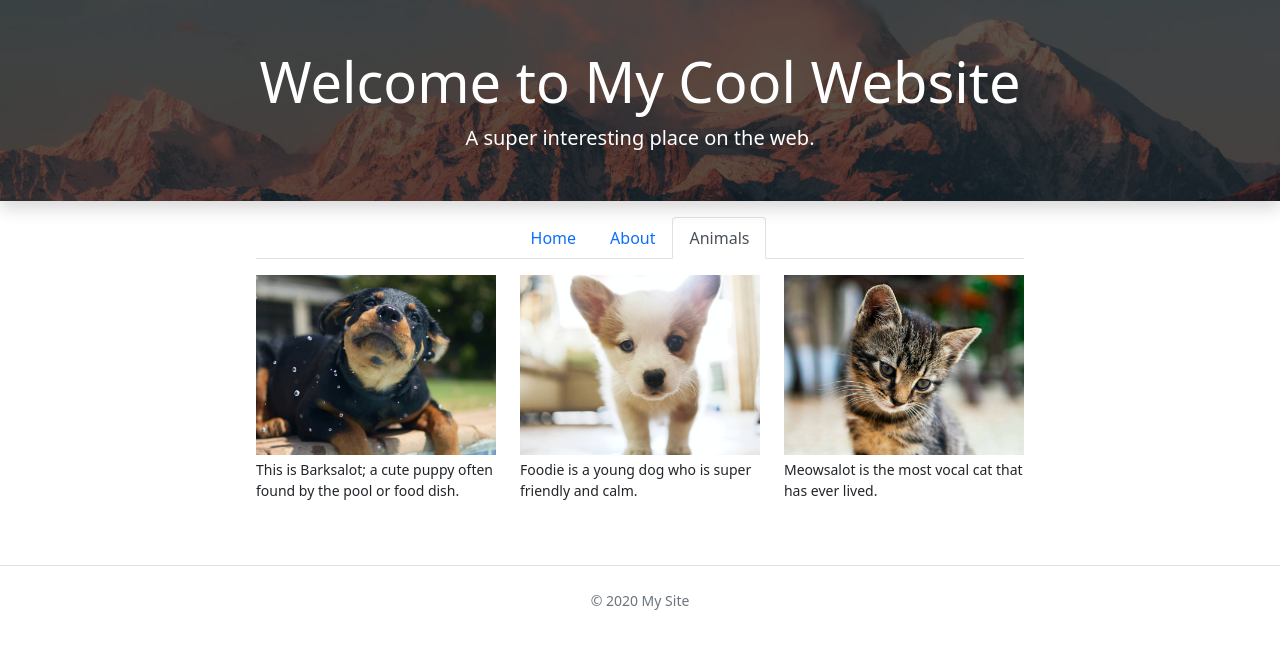
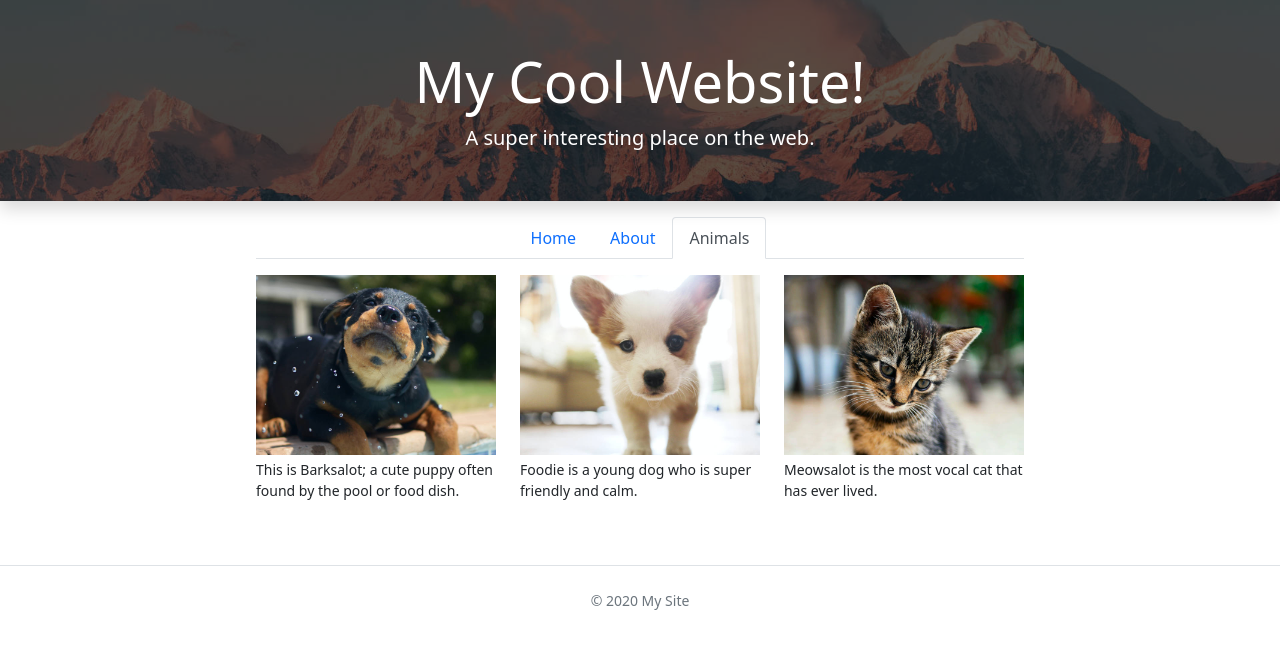
Before and after one commit to Mesabget/Mylearn, a plain HTML site: page animals.html in a window 1280 px wide. Drawn offline with nearby package versions, Linux system fonts and the light colour scheme.

Commit message:
change headline on animal page

```diff
--- a/animals.html
+++ b/animals.html
@@ -8,7 +8,7 @@
   </head>
   <body>
     <div class="my-bg-photo bg-secondary text-white py-5 text-center shadow">
-      <h1 class="display-4">Welcome to My Cool Website</h1>
+      <h1 class="display-4">My Cool Website!</h1>
       <p class="lead mb-0">A super interesting place on the web.</p>
     </div>
 
```
